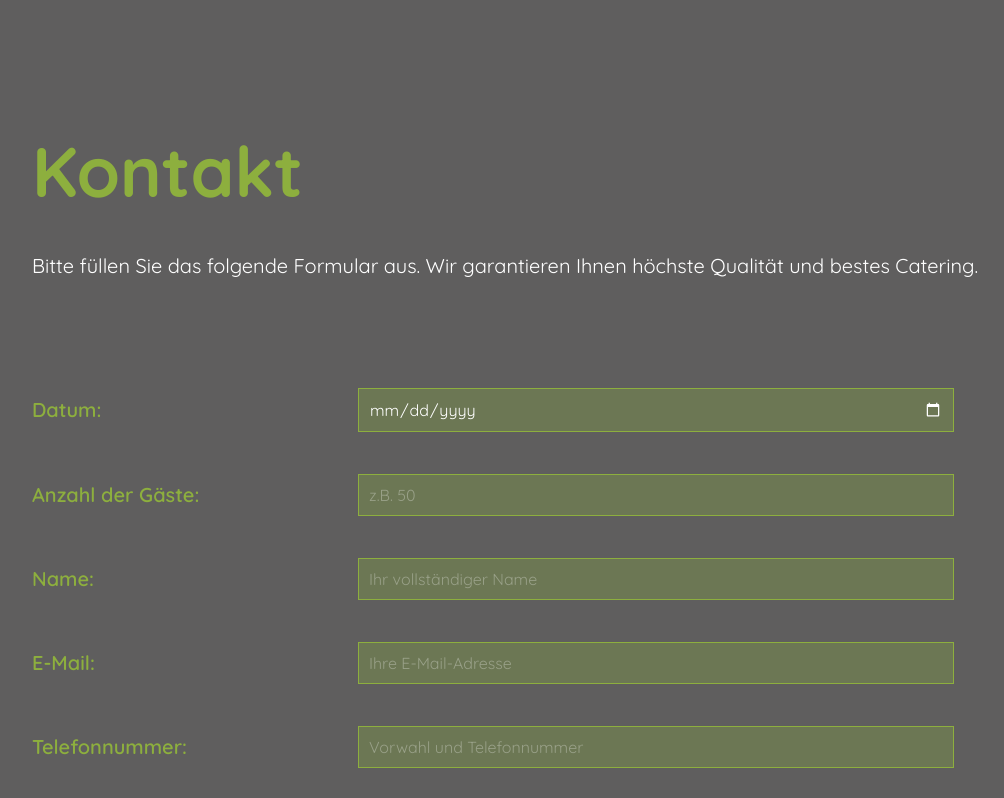
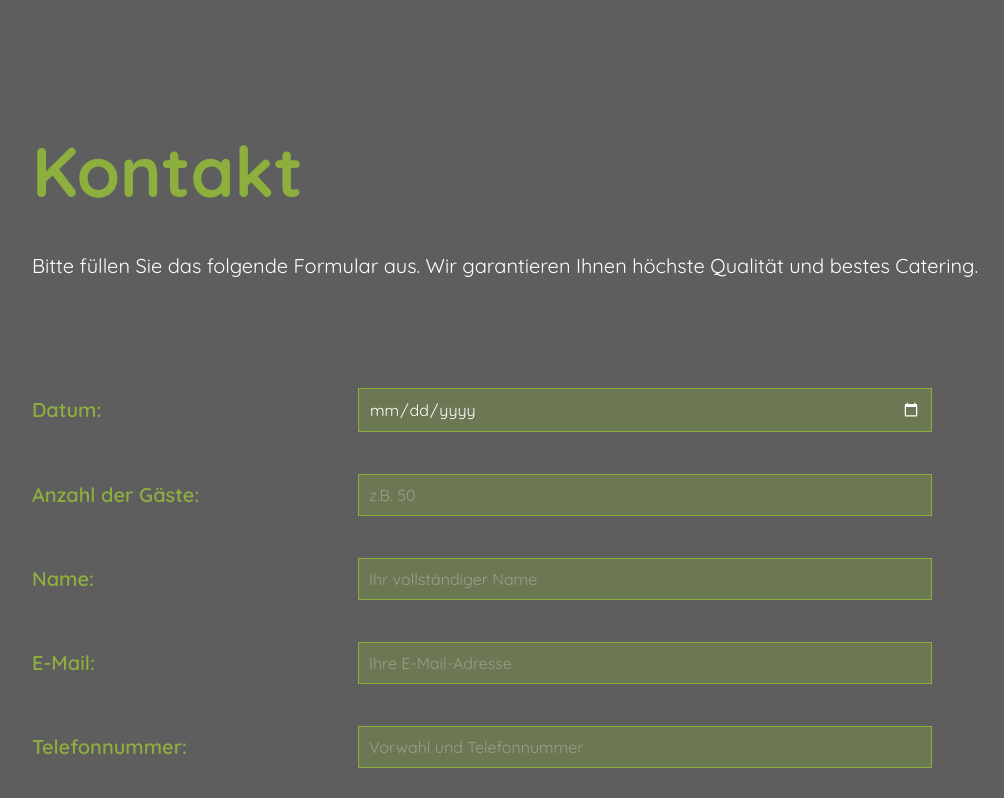
Before and after one commit to CraftFoodCatering/CraftFoodCatering.github.io, a website: page docs/index.html in a window 1280 px wide. Shown: the part 2390-3188 px from the top of the page, without its empty margins (68-1072 px from the left). Drawn offline with Linux system fonts and the light colour scheme.

Commit message:
contact form css fix

```diff
--- a/docs/index.html
+++ b/docs/index.html
@@ -66,12 +66,13 @@
       <div class="gallery-image-container"></div>
     </div>
     <div class="contact-section">
-      <div class="contact-container form-container">
+      <div class="contact-container">
         <h1>Kontakt</h1>
         <p>
           Bitte füllen Sie das folgende Formular aus. Wir garantieren Ihnen
           höchste Qualität und bestes Catering.
         </p>
+        <div class="form-container">
           <form action="/submit_form" method="post" class="form-grid">
             <div class="form-group">
               <label for="date">Datum:</label>
@@ -120,6 +121,8 @@
             </div>
           </form>
         </div>
+
+      </div>
     </div>
 
     <!-- Footer Section -->
--- a/scss/styles.scss
+++ b/scss/styles.scss
@@ -219,13 +219,15 @@ p {
     color: $font-color-light;
   }
 }
+.form-container{
+  max-width: 900px;
+}
 
 .form-grid {
   padding-top: 90px;
   display: grid;
   grid-template-columns: 1fr 2fr;
   gap: 42px 39px;
-  max-width: 900px;
   align-items: center;
 
   .form-group {
@@ -243,7 +245,6 @@ p {
     input,
     select,
     textarea {
-      width: 100%;
       padding: 10px;
       background-color: rgba($primary-color, 0.3);
       color: $font-color-light;
```
Also changed, not shown: docs/styles/styles.css, 1 other file. Lines whose indentation alone changed are shown as unchanged.
